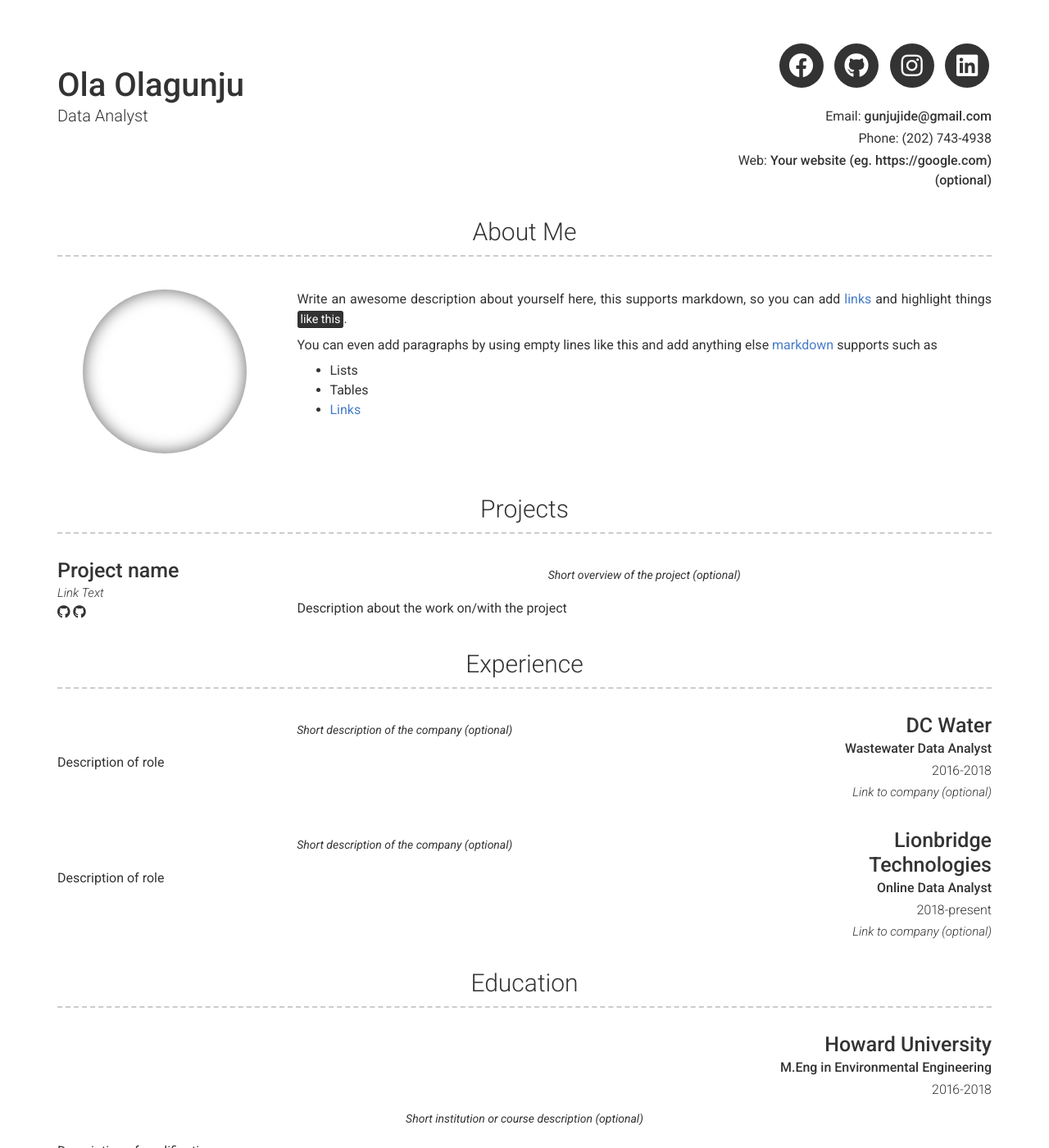
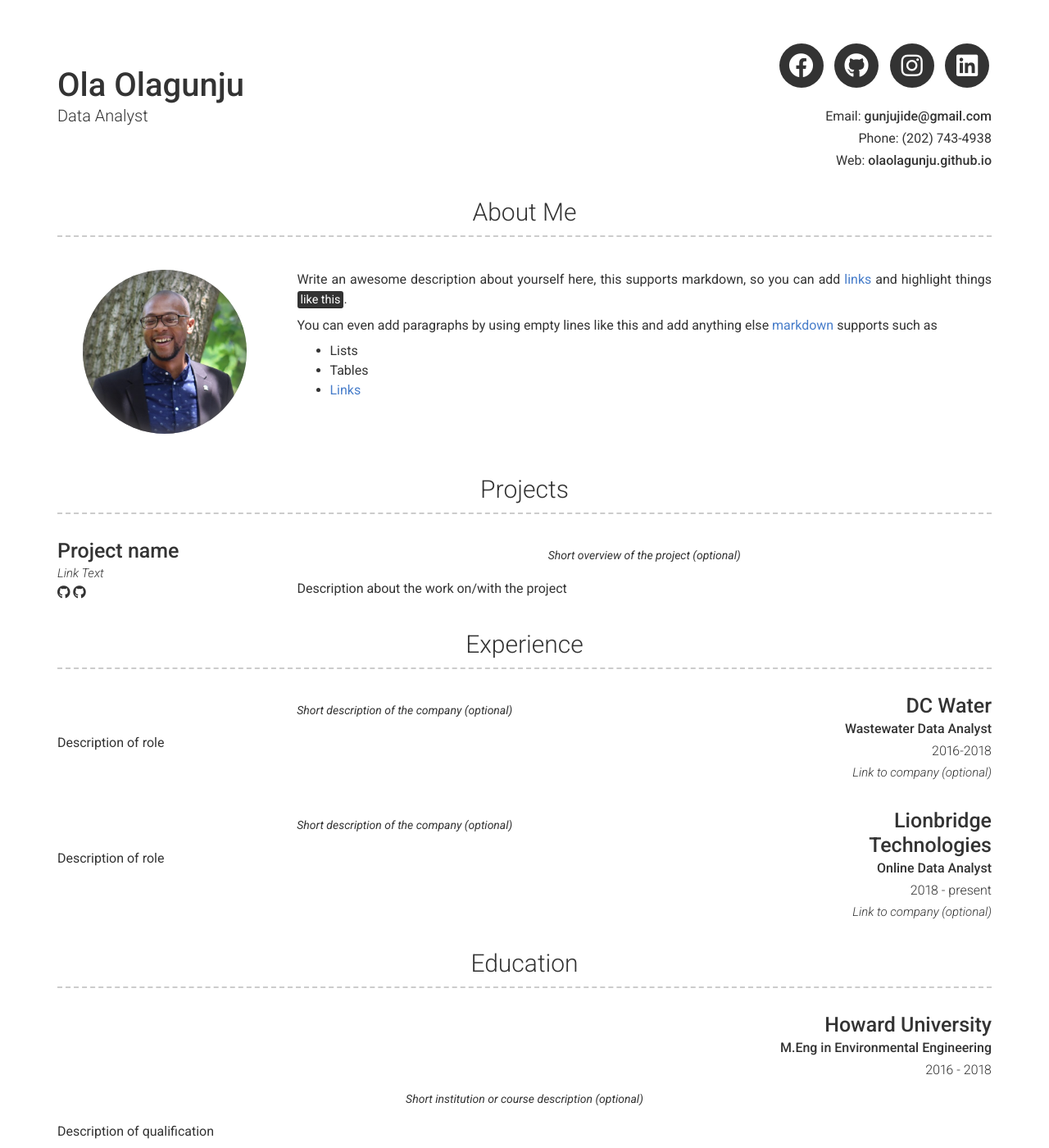
Before and after one commit to OlaOlagunju/cloudgeek.com.ng, a Jekyll site: the page built from index.md, in a window 1280 px wide and 1400 px high. Shown: the whole window at 82% size. Built offline with Jekyll 4.4.1, drawn with Linux system fonts in a browser that asks for light colours; nearby versions of some CDN libraries.

Commit message:
edited profile

```diff
--- a/_config.yml
+++ b/_config.yml
@@ -12,7 +12,7 @@ email: gunjujide@gmail.com
 # email_title: Email (Email title override)
 phone: (202) 743-4938
 # phone_title: Phone (Phone title override)
-website: Your website (eg. https://google.com)(optional)
+website: olaolagunju.github.io
 # website_title: olaolagunju.github.io
 
 # Dark Mode (true/false/never)
@@ -50,7 +50,7 @@ additional_links:
 
 # About Section
 # about_title: About Me (Use this to override about section title)
-about_profile_image: Directory of profile image (eg. images/profile.jpg)
+about_profile_image: /images/me4.jpg
 about_content: | # this will include new lines to allow paragraphs
   Write an awesome description about yourself here, this supports markdown, so you can add [links](http://foobar.com) and highlight things <mark>like this</mark>.
 
@@ -94,7 +94,7 @@ content:
       - layout: right
         title: Lionbridge Technologies
         sub_title: Online Data Analyst
-        caption: 2018-present
+        caption: 2018 - present
         link: Link to company (optional)
         quote: >
           Short description of the company (optional)
@@ -106,7 +106,7 @@ content:
       - layout: top-right
         title: Howard University
         sub_title: M.Eng in Environmental Engineering
-        caption: 2016-2018
+        caption: 2016 - 2018
         quote: >
           Short institution or course description (optional)
         description: | # this will include new lines to allow paragraphs
```
Also changed, not shown: images/me4.jpg (added).
